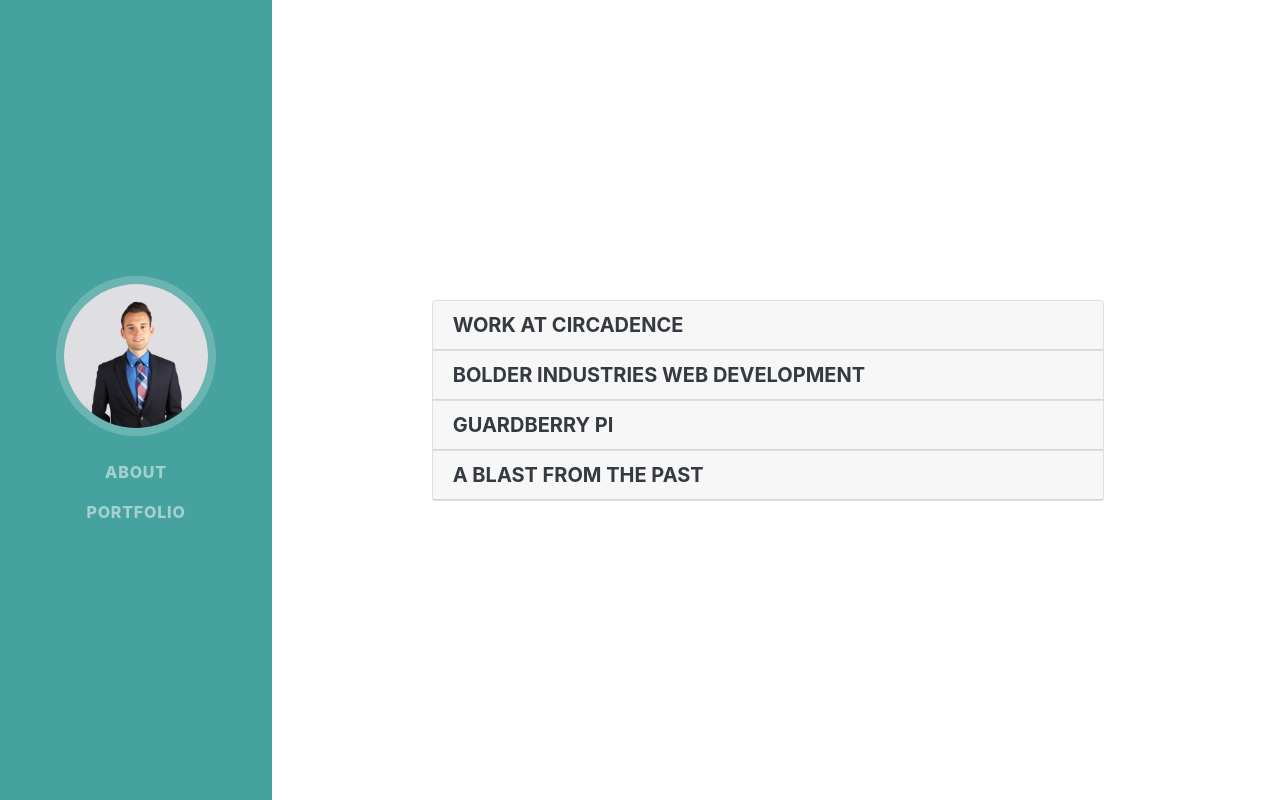
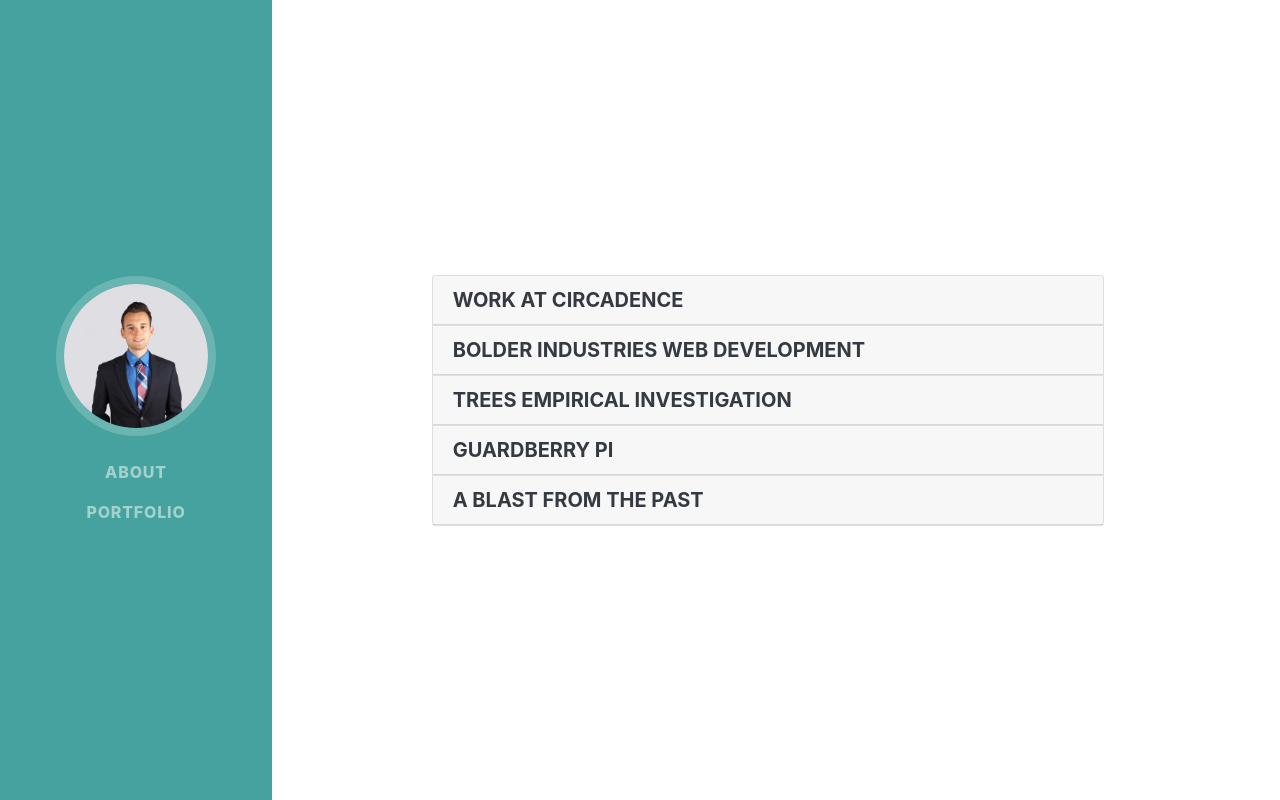
Before and after one commit to tripp528/trippgordon, a Django app: page /portfolio/ in a window 1280 px wide. Run offline with Django 3.2, Linux system fonts and the light colour scheme; some libraries are stand-ins or nearby versions; some web fonts are replaced.

Commit message:
added trees

```diff
--- a/personal/templates/personal/index.html
+++ b/personal/templates/personal/index.html
@@ -59,8 +59,9 @@
       var blast1 = "{% static "personal/img/blast/blast1.png"%}";
       var blastmenu = "{% static "personal/img/blast/blastmenu.png"%}";
       var blastScore = "{% static "personal/img/blast/blastScore.png"%}";
-      var fakenews = "{% static "personal/img/blast/fakenews.png"%}";
-      var imgarray=[circadence2,bisite,blast1,blastmenu,blastScore]
+      var trees = "{% static "personal/img/trees.png"%}";
+
+      var imgarray=[trees,circadence2,bisite,blast1,blastmenu,blastScore]
     </script>
     <script src="{% static "personal/js/preloader.js"%}"></script>
   </body>
--- a/personal/templates/personal/portfolio.html
+++ b/personal/templates/personal/portfolio.html
@@ -30,6 +30,20 @@
           <div id="collapseTwo" class="collapse" aria-labelledby="headingTwo" data-parent="#accordionExample">
             <div class="card-body">
               <a href="http://bi.trippgordon.com" target="_blank" ><img class="img-fluid mx-auto mb-2" src="{% static "personal/img/bisite.png"%}" alt=""></a>
+            </div>
+          </div>
+        </div>
+
+        <!-- trees -->
+        <div class="card" >
+          <div class="card-header" id="headingFive" data-toggle="collapse" data-target="#collapseFive" aria-expanded="false" aria-controls="collapseFive">
+            <h5 class="mb-0">
+              Trees Empirical Investigation
+            </h5>
+          </div>
+          <div id="collapseFive" class="collapse" aria-labelledby="headingFive" data-parent="#accordionExample">
+            <div class="card-body">
+              <a href="https://github.com/tripp528/BST-vs-AVL-vs-Splay-trees" target="_blank" ><img class="img-fluid mx-auto mb-2" src="{% static "personal/img/trees.png"%}" alt=""></a>
             </div>
           </div>
         </div>
```
Also changed, not shown: personal/static/personal/img/trees.png (added), 2 other files.
